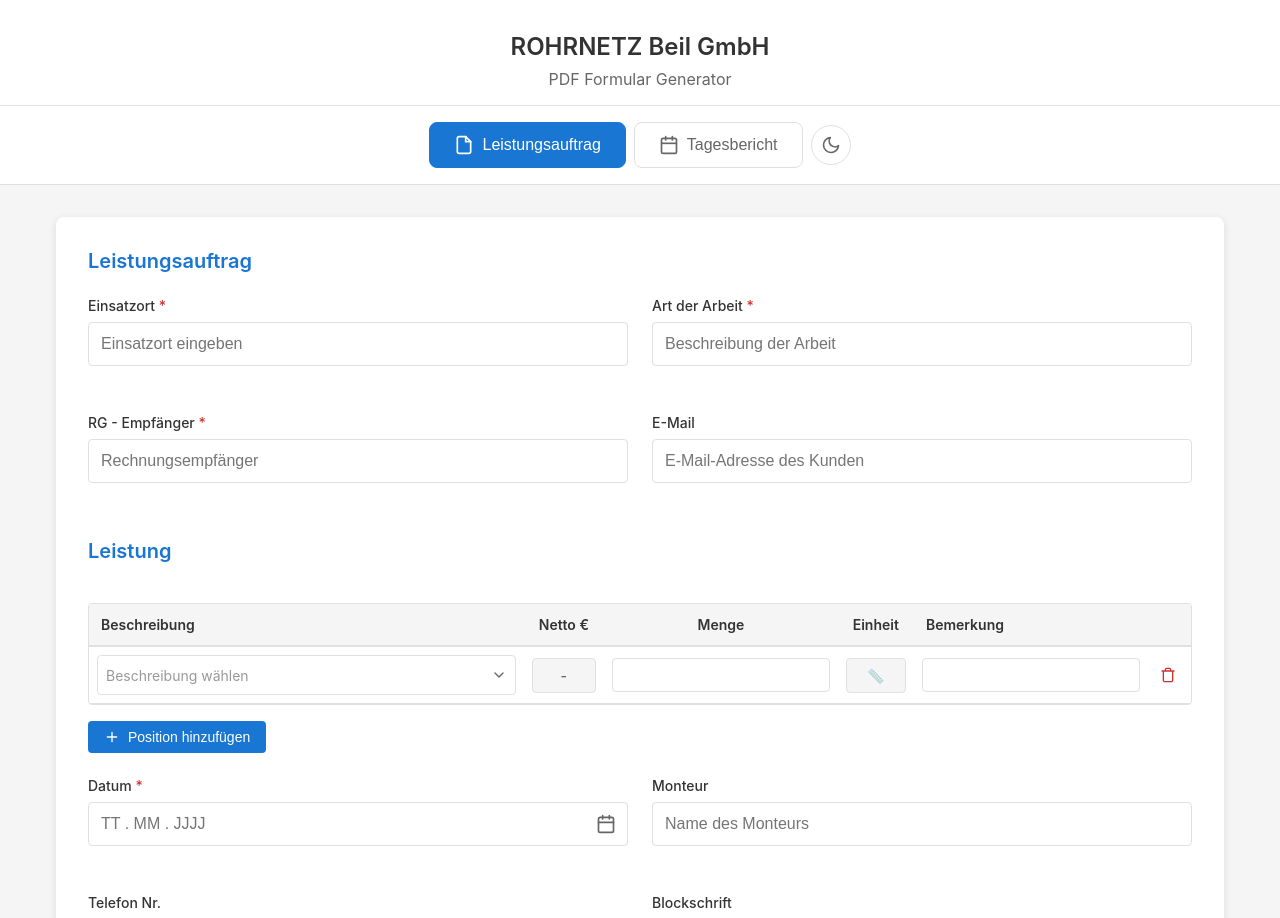
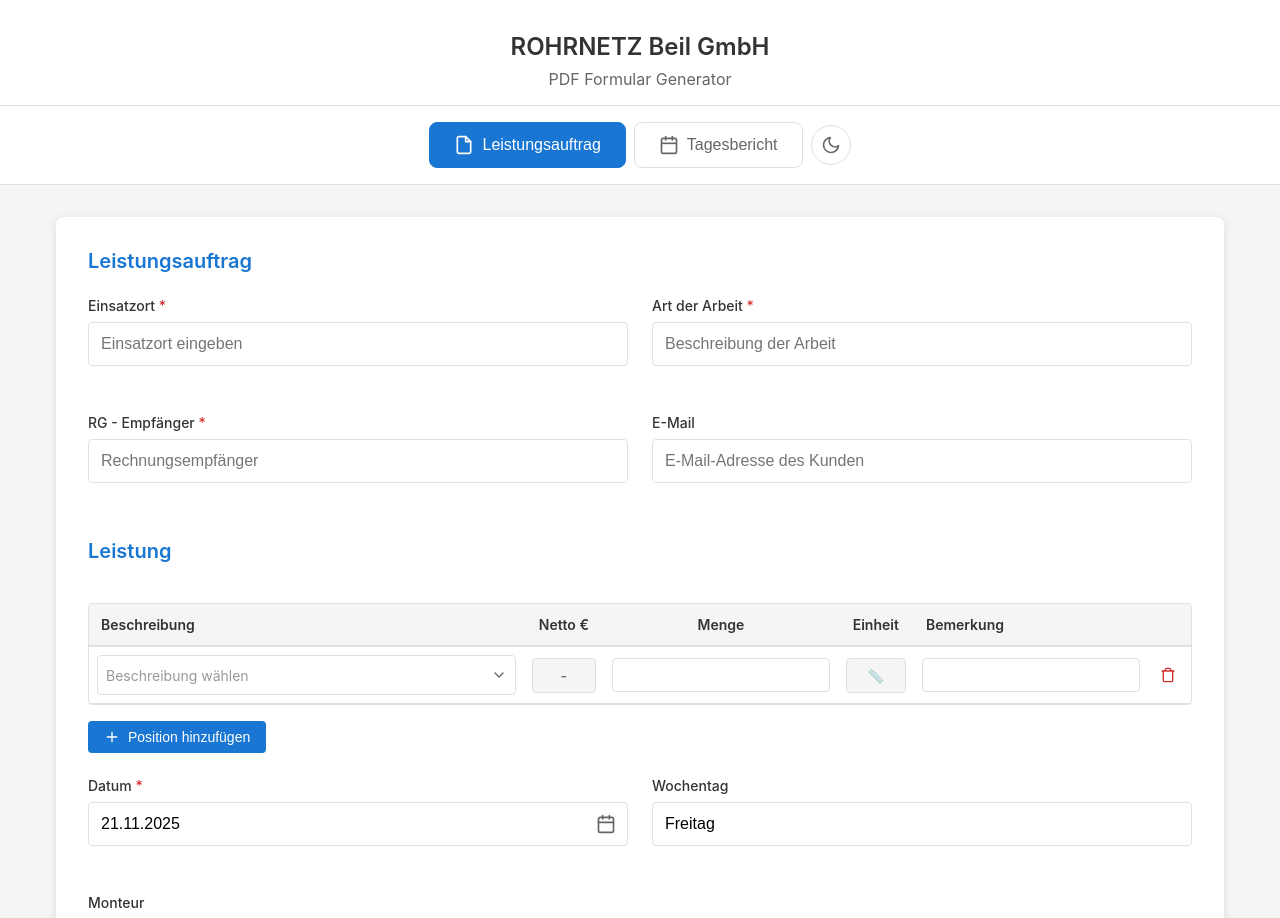
Before and after one commit to nichtlilo/rohrnetz, a React (Vite) app: page / in a window 1280 px wide. Shown: the top 918 px of the page. Built offline with nearby package versions, Linux system fonts and the light colour scheme.

Commit message:
Leistungsauftrag: Wochentag hinzugefügt; Tagesbericht: Kipper zu Kipper/Montage, Materialverbrauch Spaltenbreiten korrigiert, Art der Arbeit PDF-Formatierung verbessert

```diff
--- a/src/components/Leistungsauftrag.tsx
+++ b/src/components/Leistungsauftrag.tsx
@@ -54,6 +54,7 @@
   rgEmpfaenger: string
   email: string
   datum: string
+  wochentag: string
   monteur: string
   telefonNr: string
   blockschrift: string
@@ -64,12 +65,37 @@
 }
 
 function Leistungsauftrag() {
+  // Funktion zum Ermitteln des Wochentags
+  const getWochentag = (dateString: string): string => {
+    if (!dateString) return ''
+    const parts = dateString.split('.')
+    if (parts.length === 3) {
+      const day = parseInt(parts[0], 10)
+      const month = parseInt(parts[1], 10) - 1
+      const year = parseInt(parts[2], 10)
+      const date = new Date(year, month, day)
+      const wochentage = ['Sonntag', 'Montag', 'Dienstag', 'Mittwoch', 'Donnerstag', 'Freitag', 'Samstag']
+      return wochentage[date.getDay()]
+    }
+    return ''
+  }
+
+  // Aktuelles Datum formatieren
+  const getCurrentDate = (): string => {
+    const today = new Date()
+    const day = String(today.getDate()).padStart(2, '0')
+    const month = String(today.getMonth() + 1).padStart(2, '0')
+    const year = today.getFullYear()
+    return `${day}.${month}.${year}`
+  }
+
   const [formData, setFormData] = useState<LeistungsauftragData>({
     einsatzort: '',
     artDerArbeit: '',
     rgEmpfaenger: '',
     email: '',
-    datum: '',
+    datum: getCurrentDate(),
+    wochentag: getWochentag(getCurrentDate()),
     monteur: '',
     telefonNr: '',
     blockschrift: '',
@@ -177,13 +203,29 @@
     return dateString
   }
 
+  // Wochentag automatisch aktualisieren, wenn Datum geändert wird
+  useEffect(() => {
+    if (formData.datum) {
+      const wochentag = getWochentag(formData.datum)
+      if (wochentag && formData.wochentag !== wochentag) {
+        setFormData(prev => ({ ...prev, wochentag }))
+      }
+    }
+  }, [formData.datum])
+
   const handleDateChange = (e: React.ChangeEvent<HTMLInputElement>) => {
     const dateValue = e.target.value
     if (dateValue) {
       const formattedDate = formatDateForDisplay(dateValue)
       handleInputChange('datum', formattedDate)
+      // Wochentag automatisch aktualisieren
+      const wochentag = getWochentag(formattedDate)
+      if (wochentag) {
+        handleInputChange('wochentag', wochentag)
+      }
     } else {
       handleInputChange('datum', '')
+      handleInputChange('wochentag', '')
     }
   }
 
@@ -604,6 +646,19 @@
           </div>
 
           <div className="form-group">
+            <label className="form-label">Wochentag</label>
+            <input
+              type="text"
+              className="form-input"
+              placeholder="Wochentag"
+              value={formData.wochentag}
+              onChange={(e) => handleInputChange('wochentag', e.target.value)}
+            />
+          </div>
+        </div>
+
+        <div className="form-row">
+          <div className="form-group">
             <label className="form-label">Monteur</label>
             <input
               type="text"
--- a/src/components/Tagesbericht.css
+++ b/src/components/Tagesbericht.css
@@ -202,19 +202,28 @@
 }
 
 /* Spezifische Spaltenbreiten für Material-Tabelle (4 Spalten) */
+.arbeitsbeschreibung-table-material {
+  table-layout: fixed;
+}
+
 .arbeitsbeschreibung-table-material th:nth-child(1),
 .arbeitsbeschreibung-table-material td:nth-child(1) {
-  width: calc(50% - 16.67px);
+  width: 65% !important;
+  min-width: 65% !important;
 }
 
 .arbeitsbeschreibung-table-material th:nth-child(2),
 .arbeitsbeschreibung-table-material td:nth-child(2) {
-  width: calc(20% - 16.67px);
+  width: 15% !important;
+  min-width: 15% !important;
+  max-width: 15% !important;
 }
 
 .arbeitsbeschreibung-table-material th:nth-child(3),
 .arbeitsbeschreibung-table-material td:nth-child(3) {
-  width: calc(30% - 16.67px);
+  width: 20% !important;
+  min-width: 20% !important;
+  max-width: 20% !important;
 }
 
 .table-input {
@@ -314,7 +323,6 @@
 .btn-asana-form {
   display: flex;
   align-items: center;
-  justify-content: center;
   gap: 0.5rem;
   padding: 1rem 2rem;
   background-color: #F06A6A;
@@ -324,7 +332,7 @@
   cursor: pointer;
   font-size: 1rem;
   font-weight: 600;
-  margin-top: 2rem;
+  margin-top: 0;
   transition: background-color 0.2s;
 }
 
--- a/src/components/Tagesbericht.tsx
+++ b/src/components/Tagesbericht.tsx
@@ -4,7 +4,7 @@
 import './Tagesbericht.css'
 
 const GERÄTE_OPTIONEN = [
-  'Kipper',
+  'Kipper/Montage',
   'LKW bis 7,5t',
   'Container',
   'Minibagger',
@@ -431,7 +431,7 @@
                     <td>
                       {(() => {
                         const isKilometerGerät = (name: string) => {
-                          return ['Kipper', 'LKW bis 7,5t', 'Container'].includes(name)
+                          return ['Kipper/Montage', 'LKW bis 7,5t', 'Container'].includes(name)
                         }
 
                         const buildMengenOptionen = (max: number, isKm: boolean) => {
--- a/src/utils/pdfGenerator.ts
+++ b/src/utils/pdfGenerator.ts
@@ -7,6 +7,7 @@
   rgEmpfaenger: string
   email: string
   datum: string
+  wochentag: string
   monteur: string
   telefonNr: string
   blockschrift: string
@@ -127,11 +128,14 @@
   doc.setTextColor(25, 118, 210)
   doc.text('Leistungsauftrag', 20, yPos)
 
-  // Datum rechts neben dem Titel
+  // Datum und Wochentag rechts neben dem Titel
   doc.setFontSize(10)
   doc.setFont('helvetica', 'normal')
   doc.setTextColor(0, 0, 0)
   doc.text(`Datum: ${data.datum || '-'}`, 170, yPos, { align: 'right' })
+  if (data.wochentag) {
+    doc.text(`Wochentag: ${data.wochentag}`, 170, yPos + 5, { align: 'right' })
+  }
 
   yPos += 10
 
@@ -481,9 +485,11 @@
   doc.setFont('helvetica', 'bold')
   doc.text('Art der Arbeit:', 20, yPos)
   doc.setFont('helvetica', 'normal')
-  const artDerArbeitLines = doc.splitTextToSize(data.artDerArbeit || '-', 170)
-  doc.text(artDerArbeitLines, 20, yPos)
-  yPos += artDerArbeitLines.length * 4 + 8
+  const artDerArbeitLines = doc.splitTextToSize(data.artDerArbeit || '-', 160)
+  artDerArbeitLines.forEach((line: string, index: number) => {
+    doc.text(line, 20, yPos + (index * 4.5))
+  })
+  yPos += artDerArbeitLines.length * 4.5 + 8
 
   // Einheitliche Spaltenpositionen für alle Tabellen
   const col1Start = 20  // Erste Spalte (Gerät/Beschreibung/Material)
@@ -501,7 +507,7 @@
   yPos += 8
 
   const isKilometerGerät = (name: string) => {
-    return ['Kipper', 'LKW bis 7,5t', 'Container'].includes(name)
+    return ['Kipper/Montage', 'LKW bis 7,5t', 'Container'].includes(name)
   }
 
   if (data.geräte && data.geräte.length > 0 && data.geräte.some(g => g.gerät || g.menge)) {
```
